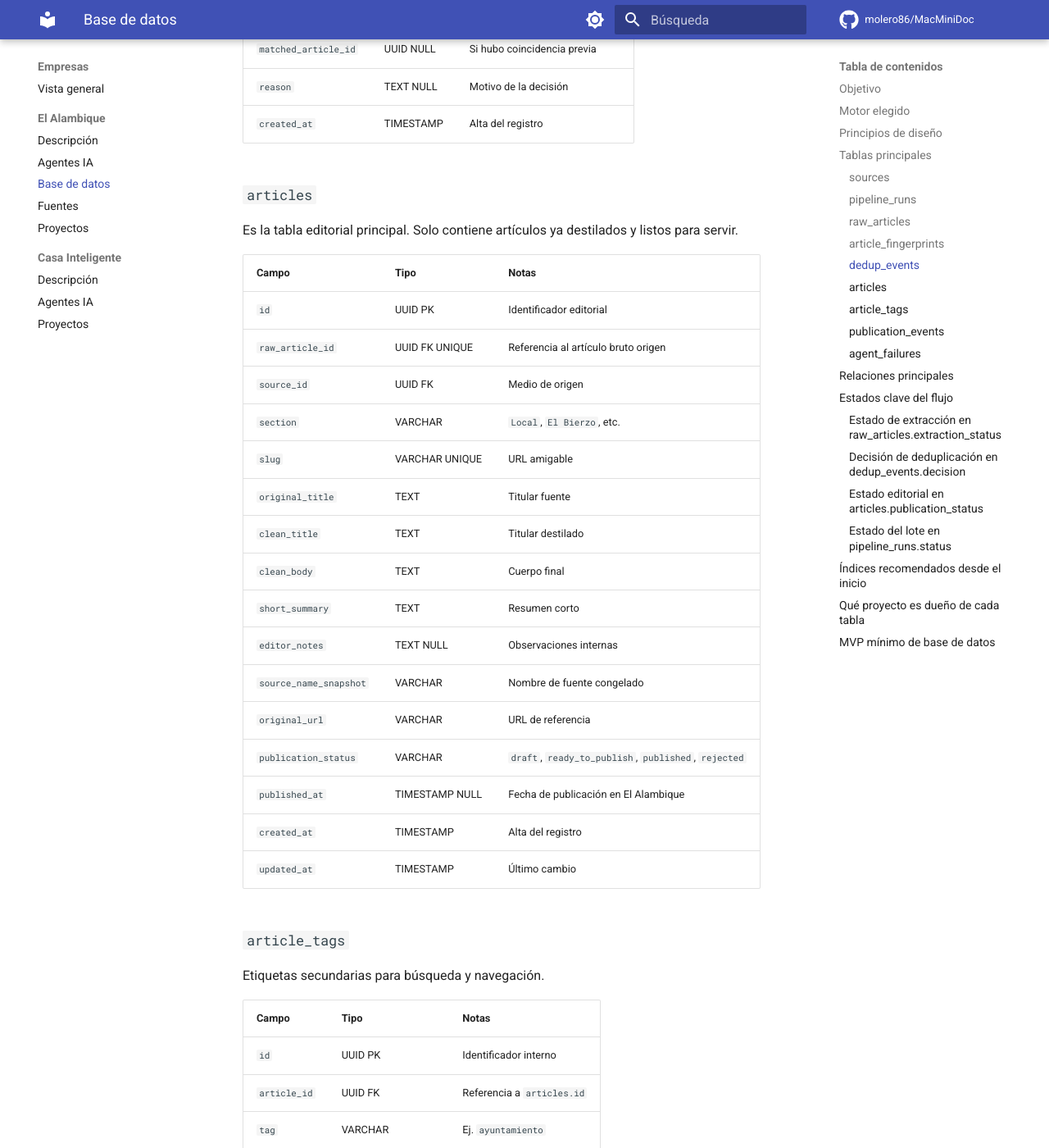
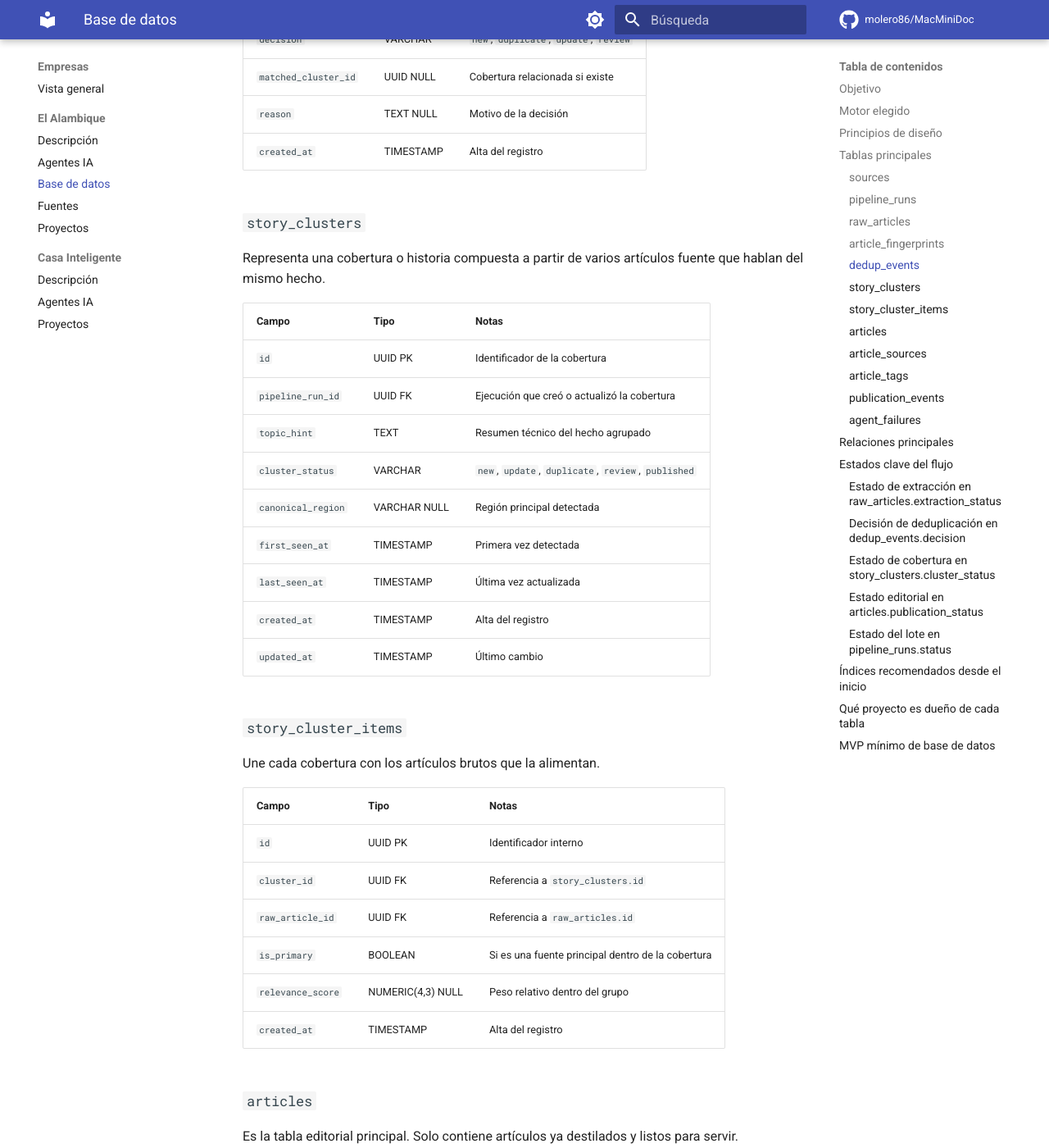
Before and after one commit to molero86/MacMiniDoc, an MkDocs documentation site: the page built from docs/empresas/el-alambique/bbdd.md, in a window 1280 px wide and 1400 px high, scrolled down 4083 px. Shown: the whole window at 82% size. Built offline with MkDocs 1.6.1 and Material for MkDocs 9.7.7, drawn with Linux system fonts in a browser that asks for light colours; comment, search, counter and statistics services are not loaded; some of the changed text lies outside the part shown.

Commit message:
docs(el-alambique): modelar coberturas multi-fuente

````diff
--- a/docs/empresas/el-alambique/bbdd.md
+++ b/docs/empresas/el-alambique/bbdd.md
@@ -20,10 +20,11 @@
 ## Principios de diseño
 
 - no perder el enlace con la fuente original
-- separar artículo bruto y artículo destilado
+- separar artículo bruto, cobertura y artículo editorial final
 - mantener trazabilidad por ejecución del pipeline
 - permitir reintentos sin corromper datos ya procesados
 - facilitar filtros por sección, fecha, fuente y estado
+- permitir que una pieza publicada se nutra de varias fuentes
 
 ## Tablas principales
 
@@ -108,9 +109,38 @@
 | `id` | UUID PK | Identificador interno |
 | `pipeline_run_id` | UUID FK | Referencia a `pipeline_runs.id` |
 | `raw_article_id` | UUID FK | Referencia a `raw_articles.id` |
-| `decision` | VARCHAR | `new`, `duplicate`, `review` |
-| `matched_article_id` | UUID NULL | Si hubo coincidencia previa |
+| `decision` | VARCHAR | `new`, `duplicate`, `update`, `review` |
+| `matched_cluster_id` | UUID NULL | Cobertura relacionada si existe |
 | `reason` | TEXT NULL | Motivo de la decisión |
+| `created_at` | TIMESTAMP | Alta del registro |
+
+### `story_clusters`
+
+Representa una cobertura o historia compuesta a partir de varios artículos fuente que hablan del mismo hecho.
+
+| Campo | Tipo | Notas |
+|---|---|---|
+| `id` | UUID PK | Identificador de la cobertura |
+| `pipeline_run_id` | UUID FK | Ejecución que creó o actualizó la cobertura |
+| `topic_hint` | TEXT | Resumen técnico del hecho agrupado |
+| `cluster_status` | VARCHAR | `new`, `update`, `duplicate`, `review`, `published` |
+| `canonical_region` | VARCHAR NULL | Región principal detectada |
+| `first_seen_at` | TIMESTAMP | Primera vez detectada |
+| `last_seen_at` | TIMESTAMP | Última vez actualizada |
+| `created_at` | TIMESTAMP | Alta del registro |
+| `updated_at` | TIMESTAMP | Último cambio |
+
+### `story_cluster_items`
+
+Une cada cobertura con los artículos brutos que la alimentan.
+
+| Campo | Tipo | Notas |
+|---|---|---|
+| `id` | UUID PK | Identificador interno |
+| `cluster_id` | UUID FK | Referencia a `story_clusters.id` |
+| `raw_article_id` | UUID FK | Referencia a `raw_articles.id` |
+| `is_primary` | BOOLEAN | Si es una fuente principal dentro de la cobertura |
+| `relevance_score` | NUMERIC(4,3) NULL | Peso relativo dentro del grupo |
 | `created_at` | TIMESTAMP | Alta del registro |
 
 ### `articles`
@@ -120,21 +150,34 @@
 | Campo | Tipo | Notas |
 |---|---|---|
 | `id` | UUID PK | Identificador editorial |
-| `raw_article_id` | UUID FK UNIQUE | Referencia al artículo bruto origen |
-| `source_id` | UUID FK | Medio de origen |
+| `cluster_id` | UUID FK UNIQUE | Referencia a la cobertura origen |
 | `section` | VARCHAR | `Local`, `El Bierzo`, etc. |
 | `slug` | VARCHAR UNIQUE | URL amigable |
-| `original_title` | TEXT | Titular fuente |
 | `clean_title` | TEXT | Titular destilado |
 | `clean_body` | TEXT | Cuerpo final |
 | `short_summary` | TEXT | Resumen corto |
 | `editor_notes` | TEXT NULL | Observaciones internas |
-| `source_name_snapshot` | VARCHAR | Nombre de fuente congelado |
-| `original_url` | VARCHAR | URL de referencia |
+| `source_count` | INTEGER | Número de fuentes utilizadas |
+| `primary_source_url` | VARCHAR NULL | URL principal de referencia |
 | `publication_status` | VARCHAR | `draft`, `ready_to_publish`, `published`, `rejected` |
 | `published_at` | TIMESTAMP NULL | Fecha de publicación en El Alambique |
 | `created_at` | TIMESTAMP | Alta del registro |
 | `updated_at` | TIMESTAMP | Último cambio |
+
+### `article_sources`
+
+Relaciona cada artículo editorial final con todas las fuentes que se han utilizado para construirlo.
+
+| Campo | Tipo | Notas |
+|---|---|---|
+| `id` | UUID PK | Identificador interno |
+| `article_id` | UUID FK | Referencia a `articles.id` |
+| `raw_article_id` | UUID FK | Referencia a `raw_articles.id` |
+| `source_id` | UUID FK | Referencia a `sources.id` |
+| `source_name_snapshot` | VARCHAR | Nombre de la fuente congelado |
+| `source_url_snapshot` | VARCHAR | URL fuente congelada |
+| `used_for` | VARCHAR | `primary`, `supporting`, `context` |
+| `created_at` | TIMESTAMP | Alta del registro |
 
 ### `article_tags`
 
@@ -180,10 +223,14 @@
 ```text
 sources 1 --- n raw_articles
 pipeline_runs 1 --- n raw_articles
-raw_articles 1 --- 0..1 articles
 raw_articles 1 --- n dedup_events
 raw_articles 1 --- 1 article_fingerprints
+pipeline_runs 1 --- n story_clusters
+story_clusters 1 --- n story_cluster_items
+raw_articles 1 --- n story_cluster_items
+story_clusters 1 --- 0..1 articles
 articles 1 --- n article_tags
+articles 1 --- n article_sources
 articles 1 --- n publication_events
 pipeline_runs 1 --- n agent_failures
 ```
@@ -202,9 +249,20 @@
 
 | Estado | Significado |
 |---|---|
-| `new` | Debe seguir el pipeline |
-| `duplicate` | Ya existe o es redundante |
+| `new` | Alimenta una cobertura nueva |
+| `duplicate` | Es repetición exacta o irrelevante |
+| `update` | Amplía una cobertura ya existente |
 | `review` | Requiere revisión posterior |
+
+### Estado de cobertura en `story_clusters.cluster_status`
+
+| Estado | Significado |
+|---|---|
+| `new` | Cobertura recién detectada |
+| `update` | Cobertura existente con nuevas fuentes |
+| `duplicate` | Grupo redundante, no debe avanzar |
+| `review` | Dudas de agrupación o conflicto |
+| `published` | Ya existe pieza editorial publicada |
 
 ### Estado editorial en `articles.publication_status`
 
@@ -229,8 +287,11 @@
 - índice único en `sources.slug`
 - índice único en `raw_articles.original_url`
 - índice en `raw_articles.source_id, published_at desc`
+- índice en `story_clusters.cluster_status, last_seen_at desc`
+- índice único compuesto en `story_cluster_items.cluster_id, raw_article_id`
 - índice en `articles.section, published_at desc`
 - índice en `articles.publication_status, published_at desc`
+- índice en `article_sources.article_id`
 - índice en `publication_events.article_id, created_at desc`
 - índice en `dedup_events.raw_article_id`
 - índice en `agent_failures.pipeline_run_id`
@@ -244,7 +305,10 @@
 | `raw_articles` | `el-alambique-agents` |
 | `article_fingerprints` | `el-alambique-agents` |
 | `dedup_events` | `el-alambique-agents` |
+| `story_clusters` | `el-alambique-agents` |
+| `story_cluster_items` | `el-alambique-agents` |
 | `articles` | compartido: escribe `el-alambique-agents`, lee `el-alambique-api` |
+| `article_sources` | compartido: escribe `el-alambique-agents`, lee `el-alambique-api` |
 | `article_tags` | compartido: escribe `el-alambique-agents`, lee `el-alambique-api` |
 | `publication_events` | `el-alambique-agents` |
 | `agent_failures` | `el-alambique-agents` |
@@ -257,8 +321,11 @@
 2. `pipeline_runs`
 3. `raw_articles`
 4. `dedup_events`
-5. `articles`
-6. `article_tags`
-7. `agent_failures`
+5. `story_clusters`
+6. `story_cluster_items`
+7. `articles`
+8. `article_sources`
+9. `article_tags`
+10. `agent_failures`
 
 `article_fingerprints` y `publication_events` pueden añadirse justo después si preferimos salir antes con un primer pipeline funcional.
````
Also changed, not shown: docs/empresas/el-alambique/agentes.md (+72 -37 lines), docs/empresas/el-alambique/index.md (+12 -2 lines).
